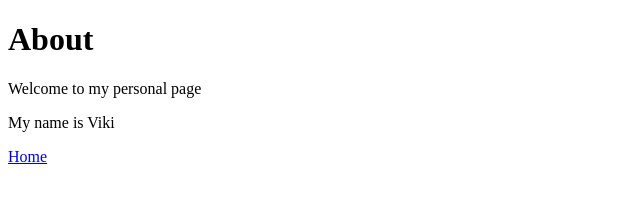
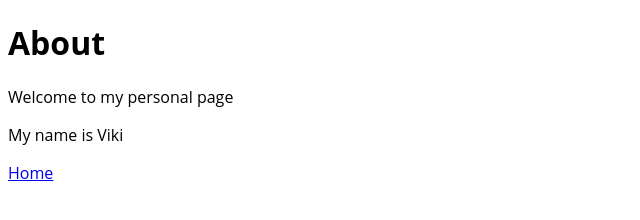
Before and after one commit to tuzaviki/tuzaviki.github.io, a plain HTML site: page about.html in a window 1280 px wide. Shown: the whole page, without its empty margins (0-640 px from the left). Drawn offline with Linux system fonts and the light colour scheme.

Commit message:
Improved about page

```diff
--- a/about.html
+++ b/about.html
@@ -5,7 +5,12 @@
      <meta http-equiv="X-UA-Compatible" content="IE=edge">
      <meta name="viewport" content="width=device-width, initial-scale=1.0">
      <title>about</title>
+     <style>
+         body{
+            font-family: 'Open Sans', sans-serif;
 
+         }
+     </style>
  </head>
  <body>
     <h1>About</h1>
```
Also changed, not shown: style.css (line endings or trailing spaces).
